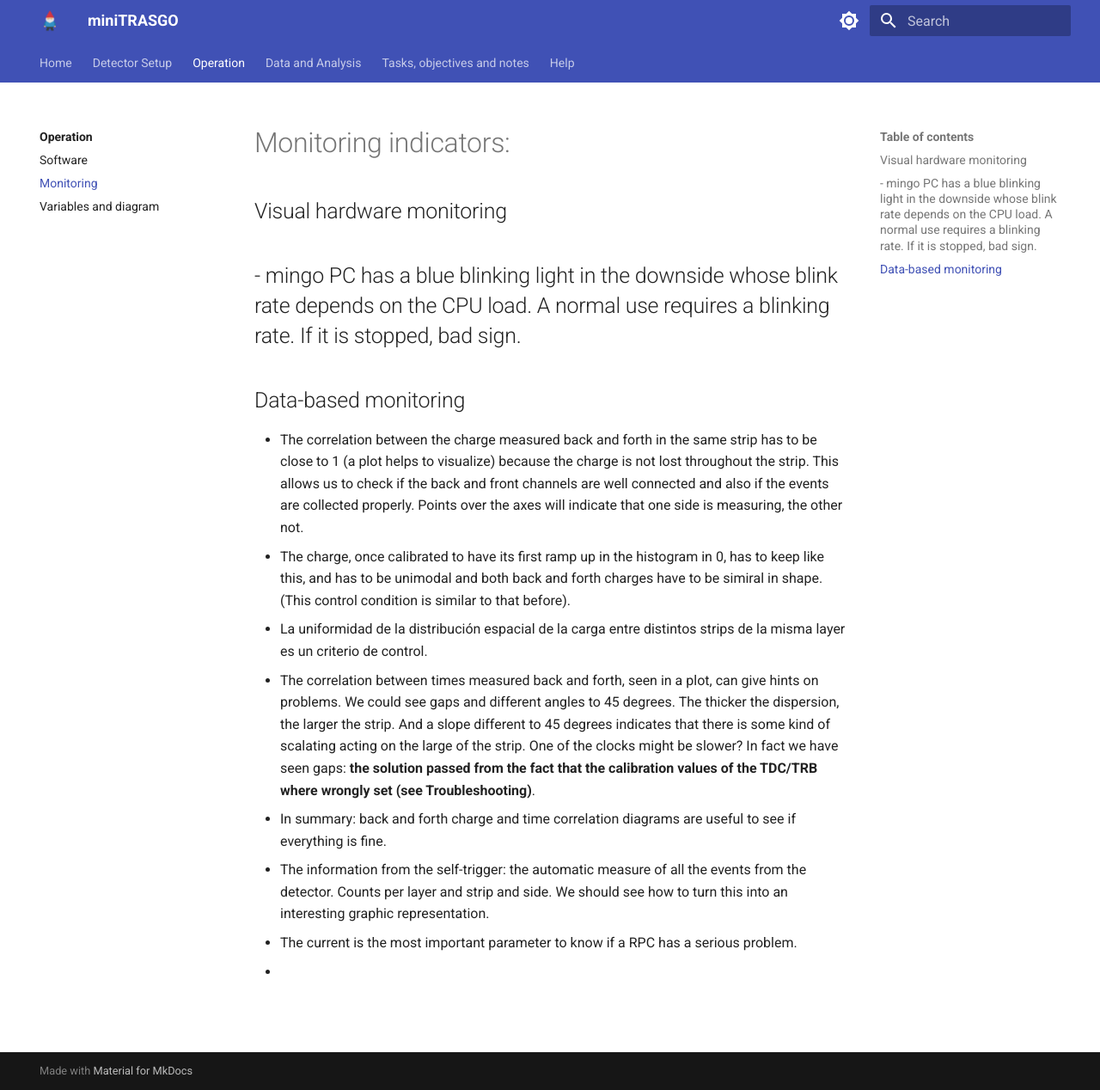
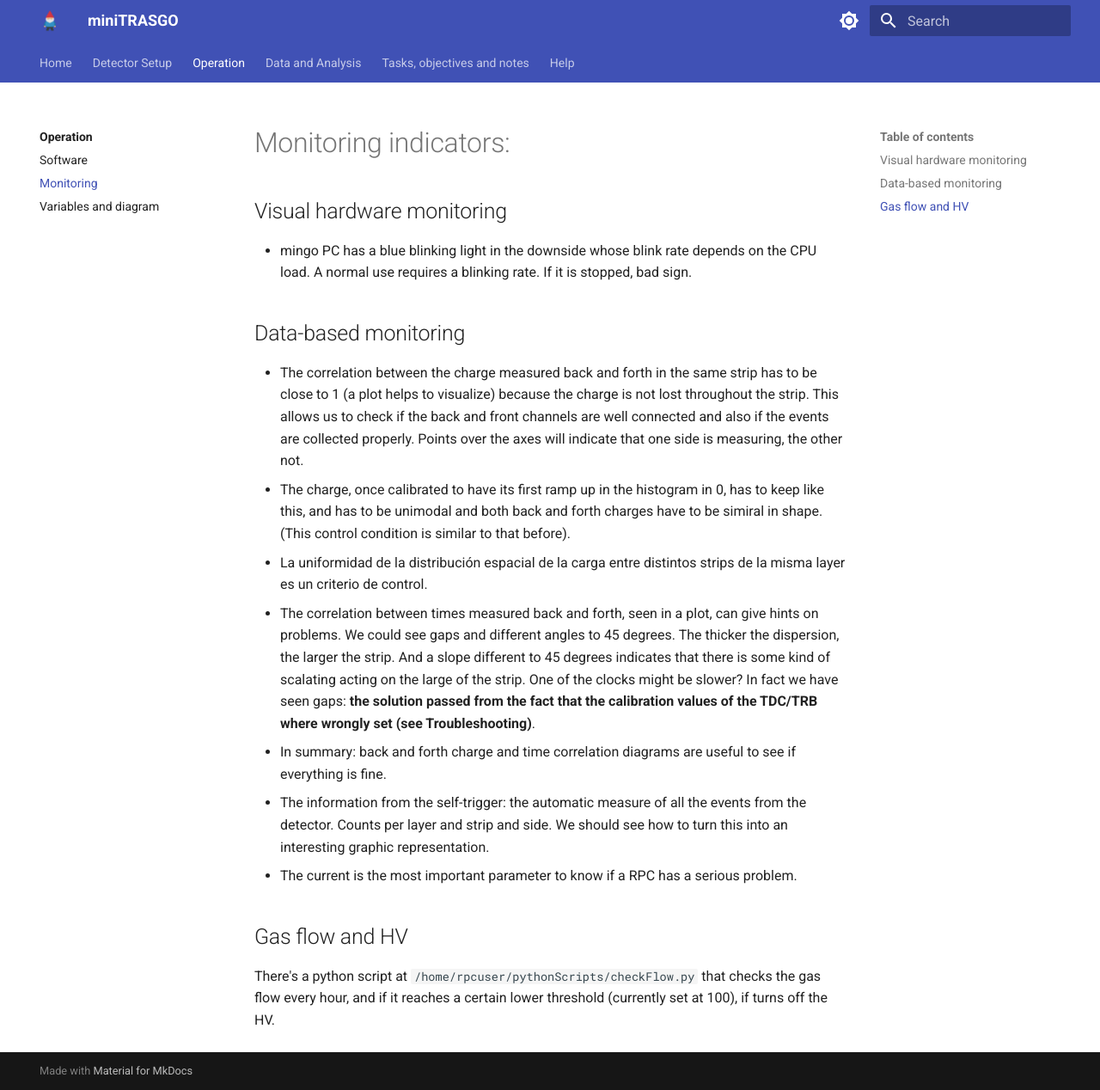
Before and after one commit to cayesoneira/miniTRASGO-documentation, an MkDocs documentation site: the page built from docs/operation/monitoring.md, in a window 1280 px wide and 1268 px high. Shown: the whole window at 86% size. Built offline with MkDocs 1.6.1 and Material for MkDocs 9.7.7, drawn with Linux system fonts in a browser that asks for light colours.

Commit message:
Update monitoring.md

```diff
--- a/docs/operation/monitoring.md
+++ b/docs/operation/monitoring.md
@@ -3,7 +3,6 @@
 ## Visual hardware monitoring
 
 - mingo PC has a blue blinking light in the downside whose blink rate depends on the CPU load. A normal use requires a blinking rate. If it is stopped, bad sign.
--
 
 ## Data-based monitoring
 
@@ -14,4 +13,7 @@
 - In summary: back and forth charge and time correlation diagrams are useful to see if everything is fine.
 - The information from the self-trigger: the automatic measure of all the events from the detector. Counts per layer and strip and side. We should see how to turn this into an interesting graphic representation.
 - The current is the most important parameter to know if a RPC has a serious problem.
--
+
+## Gas flow and HV
+
+There's a python script at `/home/rpcuser/pythonScripts/checkFlow.py` that checks the gas flow every hour, and if it reaches a certain lower threshold (currently set at 100), if turns off the HV.
```
